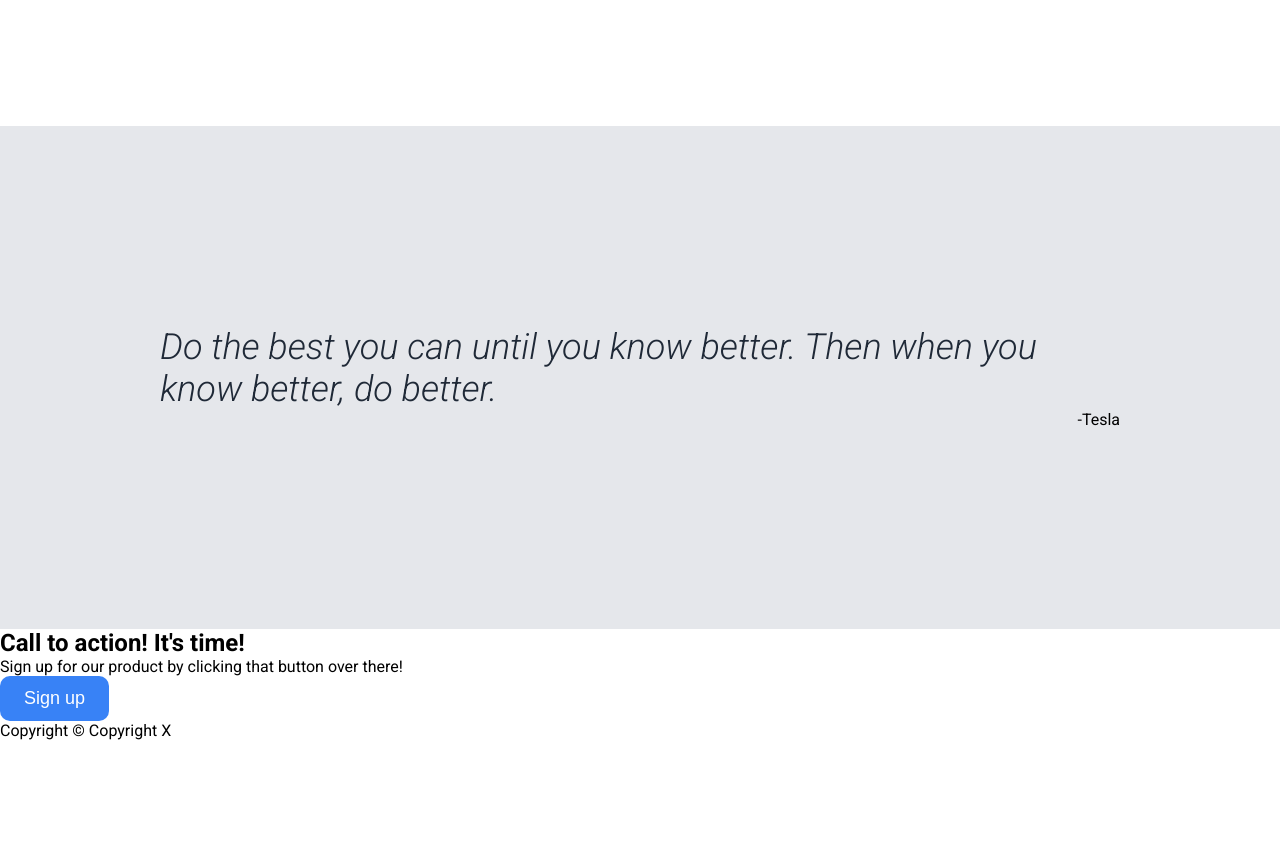
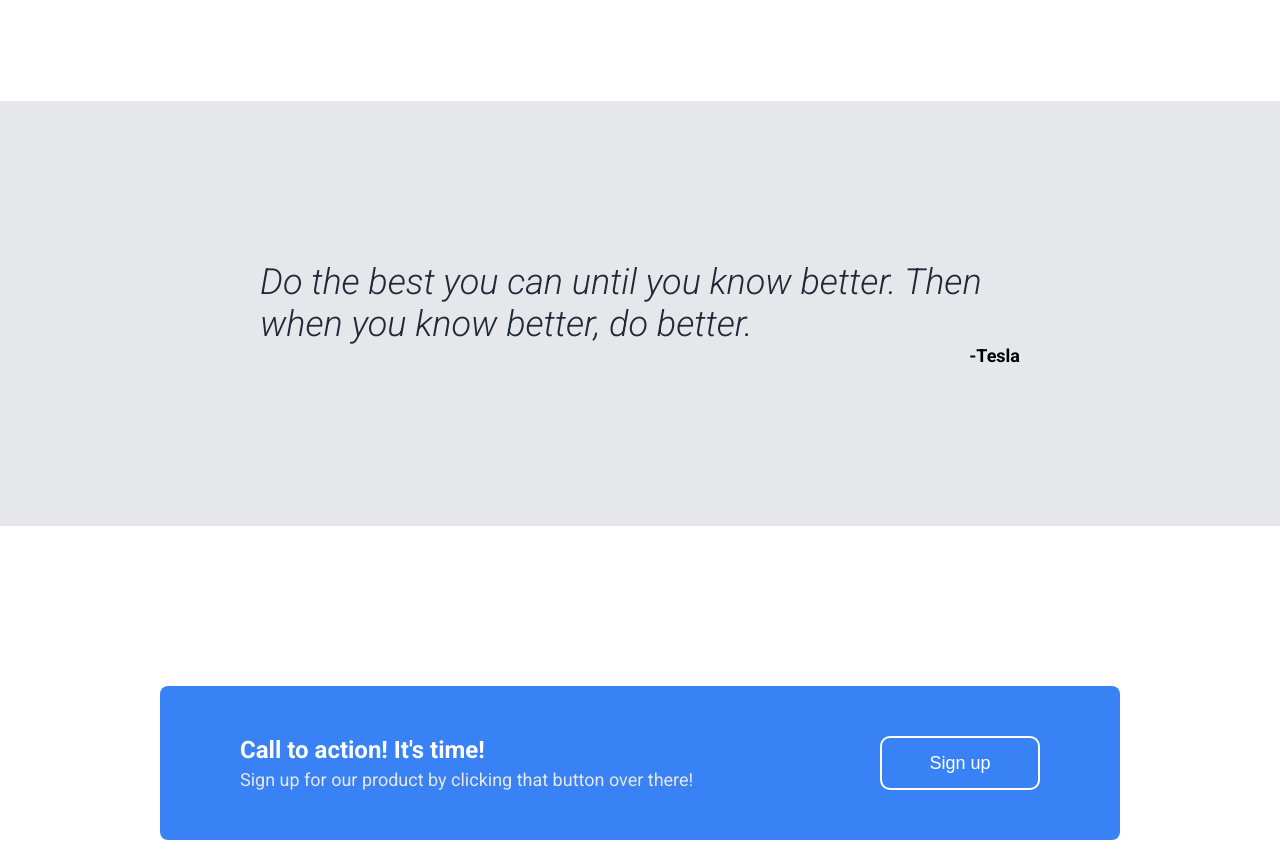
Before and after one commit to diego2go/Landing-Page, a plain HTML site: page index.html in a window 1280 px wide. Shown: the part 1120-1963 px from the top of the page. Before the commit the page ends 1860 px from the top, so only its background shows below. Drawn offline with Linux system fonts and the light colour scheme.

Commit message:
Add styling to footer and resize cards

```diff
--- a/index.html
+++ b/index.html
@@ -74,8 +74,10 @@
             </figure>
             <div class="signup-container">
                 <div class="action-card">
-                    <h2>Call to action! It's time!</h2>
-                    <p>Sign up for our product by clicking that button over there!</p>
+                    <div class="card-text">
+                        <h2>Call to action! It's time!</h2>
+                        <p>Sign up for our product by clicking that button over there!</p>
+                    </div>
                     <button>Sign up</button>
                 </div>
             </div>
--- a/styles.css
+++ b/styles.css
@@ -53,7 +53,7 @@ a{
     font-size: 48px;
     font-weight: 900;
 }
-.hero-text{
+.hero-text, .action-card p{
     font-size: 18px;
     color: #e5e7eb;
 }
@@ -71,7 +71,7 @@ button{
     height: 220px;
     object-fit: cover;
 }
-.information{
+.information, .signup-container{
     padding: 160px;
 }
 .information-title{
@@ -97,8 +97,8 @@ button{
 }
 .card-img{
     object-fit: cover;
-    width: 200px;
-    height: 200px;
+    width: 175px;
+    height: 175px;
     border: 5px solid #3882f6;
     border-radius: 25px;
 }
@@ -107,7 +107,7 @@ button{
     flex-direction: column;
     justify-content: space-between;
     background-color: #e5e7eb;
-    padding: 200px 160px;
+    padding: 160px 260px;
 }
 blockquote{
     color:#1f2937;
@@ -117,4 +117,30 @@ blockquote{
 }
 figcaption{
     align-self: flex-end;
+    font-size: 18px;
+    font-weight: bold;
 }
+.action-card{
+    background-color: #3882f6;
+    display: flex;
+    justify-content: space-between;
+    flex-wrap: wrap;
+    border-radius: 8px;
+    padding: 50px 80px;
+}
+.action-card > button{
+    flex: 0 0 160px;
+    border: 2px solid white;
+}
+.card-text h2{
+    color: #fff;
+    padding-bottom: 5px;
+}
+footer{
+    display: flex;
+    justify-content: center;
+    align-items: center;
+    height: 72px;
+    background-color: #1f2937;
+    color: #e5e7eb;
+}
```
